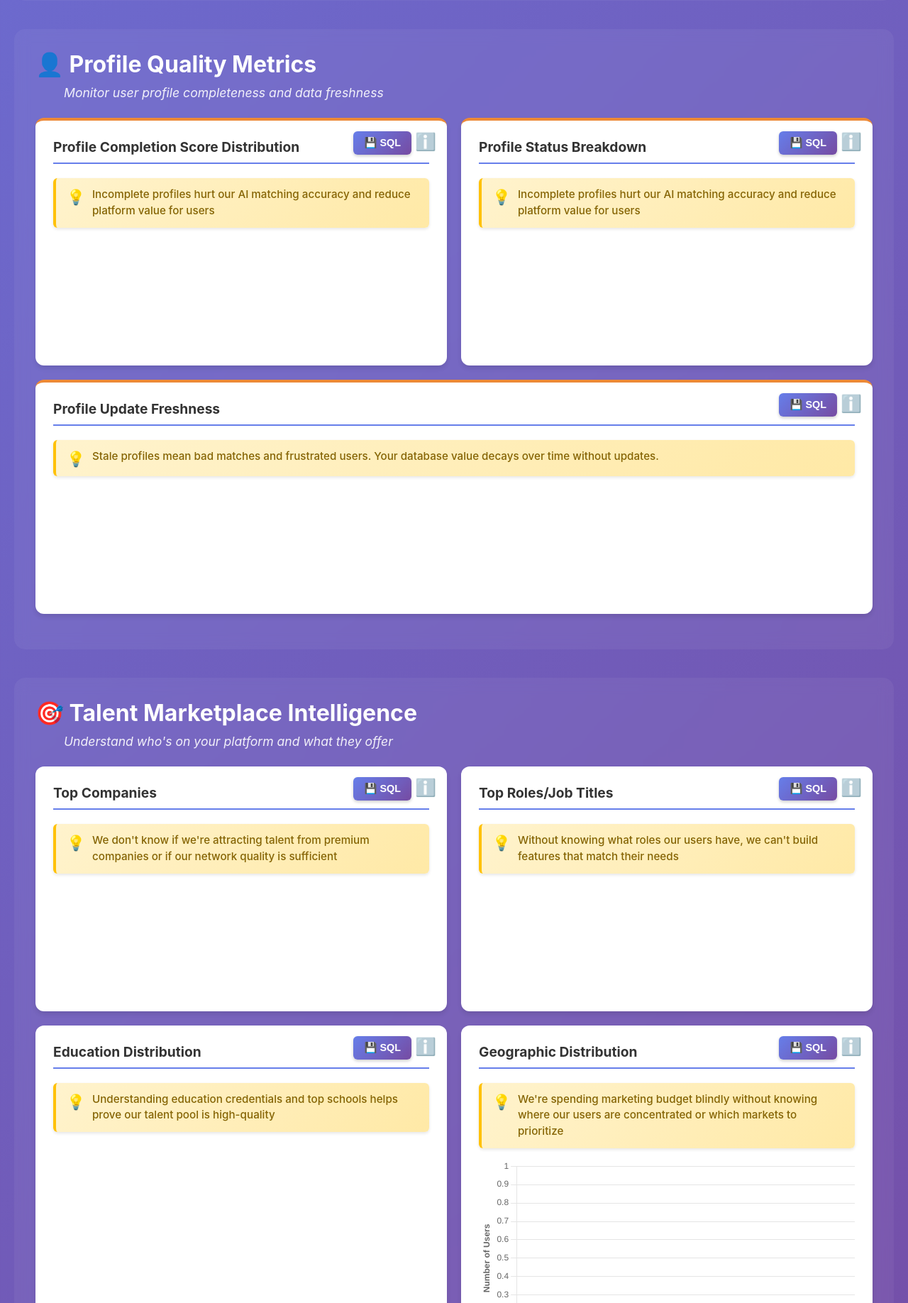
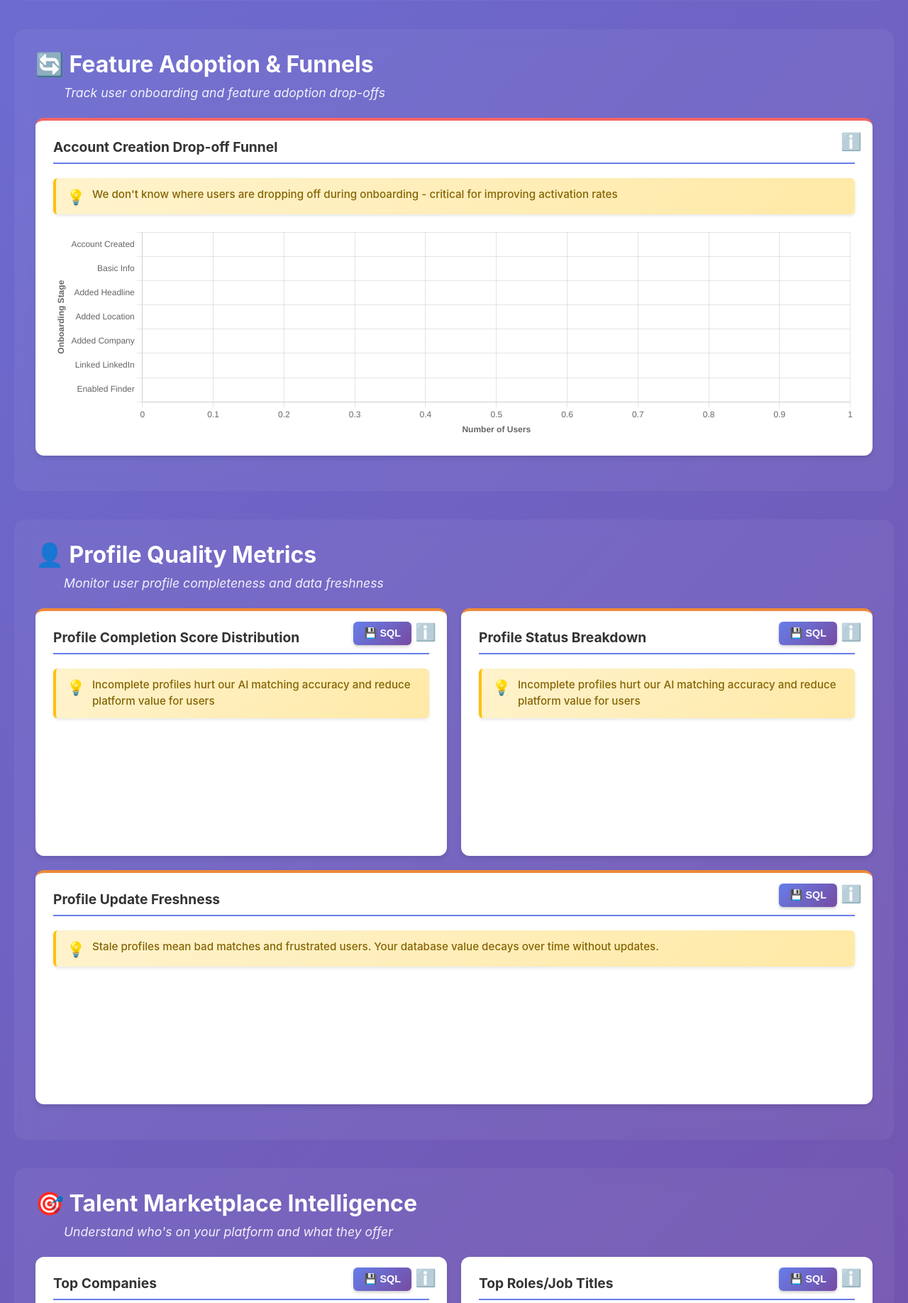
Before and after one commit to jaypersanchez/chemlink-analytics-dashboard, a Flask app: page / in a window 1280 px wide. Shown: the part 2509-4345 px from the top of the page at 71% size. Run offline with Flask 3, Linux system fonts and the light colour scheme; data that the repository does not hold is empty; a map, chart or similar area stays blank; some libraries are stand-ins or nearby versions.

Commit message:
Add Account Creation Funnel visualization to dashboard…

```diff
--- a/static/css/styles.css
+++ b/static/css/styles.css
@@ -313,6 +313,10 @@ footer {
     border-top: 4px solid #ed8936;
 }
 
+.category-funnel .chart-container {
+    border-top: 4px solid #f56565;
+}
+
 /* Section visual separation */
 .metrics-section {
     background: rgba(255, 255, 255, 0.05);
--- a/static/js/dashboard.js
+++ b/static/js/dashboard.js
@@ -1106,6 +1106,97 @@ async function loadTopSkillsProjectsChart() {
 }
 
 // =============================================================================
+// FUNNEL ANALYTICS
+// =============================================================================
+
+// Account Creation Funnel
+async function loadAccountFunnelChart() {
+    const data = await fetchData('funnel/account-creation');
+    if (!data || data.length === 0) return;
+
+    const row = data[0];
+    const total = row.total_accounts;
+
+    // Define funnel stages with labels and values
+    const stages = [
+        { label: 'Account Created', value: total },
+        { label: 'Basic Info', value: row.step_basic_info },
+        { label: 'Added Headline', value: row.step_headline },
+        { label: 'Added Location', value: row.step_location },
+        { label: 'Added Company', value: row.step_company },
+        { label: 'Linked LinkedIn', value: row.step_linkedin },
+        { label: 'Enabled Finder', value: row.step_finder_enabled }
+    ];
+
+    const ctx = document.getElementById('accountFunnelChart').getContext('2d');
+
+    new Chart(ctx, {
+        type: 'bar',
+        data: {
+            labels: stages.map(s => s.label),
+            datasets: [{
+                label: 'Users Remaining',
+                data: stages.map(s => s.value),
+                backgroundColor: [
+                    '#667eea',
+                    '#764ba2',
+                    '#48bb78',
+                    '#ed8936',
+                    '#4299e1',
+                    '#9f7aea',
+                    '#ed64a6'
+                ],
+                borderWidth: 0
+            }]
+        },
+        options: {
+            indexAxis: 'y',
+            responsive: true,
+            maintainAspectRatio: false,
+            plugins: {
+                legend: { display: false },
+                tooltip: {
+                    callbacks: {
+                        label: function(context) {
+                            const value = context.parsed.x;
+                            const pct = ((value / total) * 100).toFixed(1);
+                            const dropPct = (100 - pct).toFixed(1);
+                            return [
+                                `Users: ${value.toLocaleString()}`,
+                                `Completion: ${pct}%`,
+                                `Drop-off: ${dropPct}%`
+                            ];
+                        }
+                    }
+                }
+            },
+            scales: {
+                x: {
+                    beginAtZero: true,
+                    title: {
+                        display: true,
+                        text: 'Number of Users',
+                        font: { size: 12, weight: 'bold' }
+                    },
+                    ticks: {
+                        callback: function(value) {
+                            return value.toLocaleString();
+                        }
+                    }
+                },
+                y: {
+                    title: {
+                        display: true,
+                        text: 'Onboarding Stage',
+                        font: { size: 12, weight: 'bold' }
+                    }
+                }
+            }
+        }
+    });
+}
+
+// =============================================================================
 // TOP POSTS TABLE
 // =============================================================================
 async function loadTopPostsTable() {
@@ -1155,6 +1246,9 @@ document.addEventListener('DOMContentLoaded', function() {
     loadContentTypeChart();
     loadActivePostersChart();
 
+    // Funnel analytics
+    loadAccountFunnelChart();
+
     // Profile metrics
     loadProfileCompletionChart();
     loadProfileStatusChart();
--- a/templates/dashboard.html
+++ b/templates/dashboard.html
@@ -235,6 +235,37 @@
                         <p><code>Engagement score = posts*3 + comments*2</code></p>
                     </div>
                     <canvas id="activePostersChart"></canvas>
+                </div>
+            </div>
+        </section>
+
+        <!-- Feature Adoption & Funnels -->
+        <section class="metrics-section category-funnel">
+            <div class="category-header">
+                <h2>🔄 Feature Adoption & Funnels</h2>
+                <p class="category-description">Track user onboarding and feature adoption drop-offs</p>
+            </div>
+
+            <div class="chart-row">
+                <div class="chart-container full-width" data-tooltip="account-funnel">
+                    <div class="info-icon">ℹ️</div>
+                    <h3>Account Creation Drop-off Funnel</h3>
+                    <div class="pain-point">
+                        <span class="pain-icon">💡</span>
+                        <span class="pain-text">We don't know where users are dropping off during onboarding - critical for improving activation rates</span>
+                    </div>
+                    <div class="chart-tooltip">
+                        <h3 class="tooltip-title">🔄 Account Creation Funnel</h3>
+                        <h4>📊 What This Chart Shows</h4>
+                        <p>User drop-off at each stage of account creation. Shows where users abandon the onboarding process.</p>
+                        <h4>🔍 How to Read It</h4>
+                        <p>Wider bars = more users at that stage. Biggest narrowing = critical drop-off point needing attention.</p>
+                        <h4>⚠️ Business Pain Point</h4>
+                        <p>Can't improve activation rates without knowing where users drop off. Each lost user is lost revenue.</p>
+                        <h4>💾 Data Source</h4>
+                        <p><code>persons table with profile completion indicators</code></p>
+                    </div>
+                    <canvas id="accountFunnelChart"></canvas>
                 </div>
             </div>
         </section>
```
